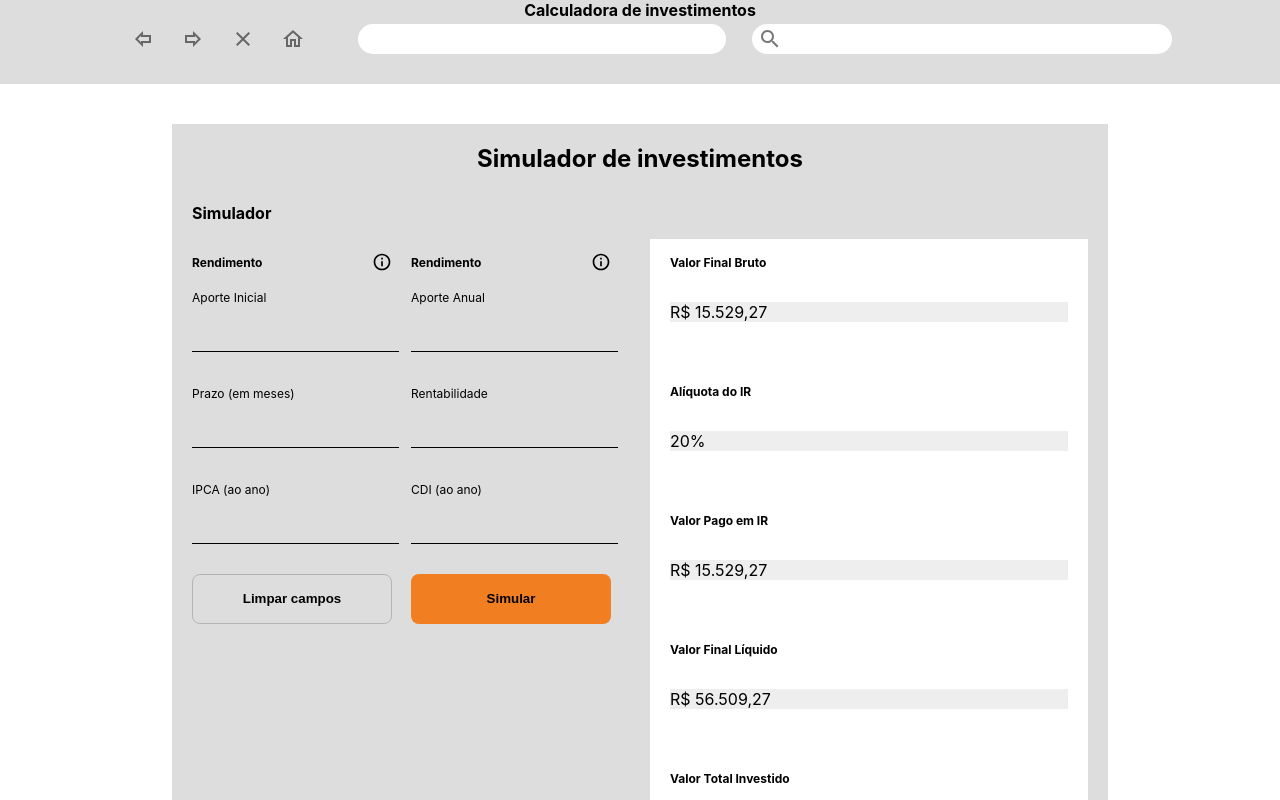
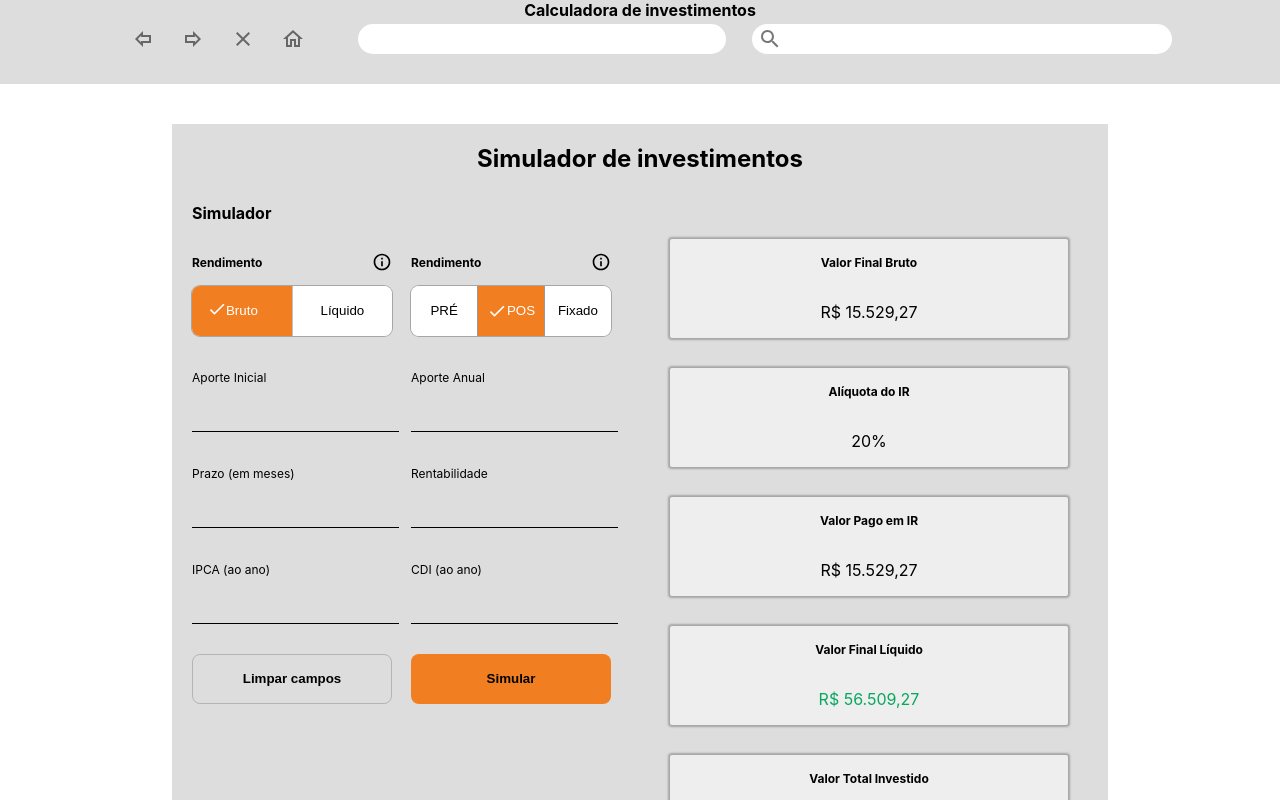
Before and after one commit to Jose-Caldas/desafio-eqi-investimentos, a React (Create React App) app: page / in a window 1280 px wide. Shown: the top 800 px of the page. Built offline with nearby package versions, Linux system fonts and the light colour scheme.

Commit message:
feat: updated simulation options

```diff
--- a/src/components/Simulator/Card/styles.ts
+++ b/src/components/Simulator/Card/styles.ts
@@ -2,7 +2,22 @@ import styled from "styled-components";
 
 export const Wrapper = styled.section`
   display: flex;
+  align-items: center;
   flex-direction: column;
+  background-color: #eee;
+  border-radius: 2px;
+  box-shadow: 0 0 2px 2px rgba(0, 0, 0, 0.25);
+
+  &:nth-child(6) {
+    p {
+      color: #08a85f;
+    }
+  }
+  &:nth-child(4) {
+    p {
+      color: #08a85f;
+    }
+  }
 `;
 
 export const Title = styled.h1`
--- a/src/components/Simulator/Income/index.tsx
+++ b/src/components/Simulator/Income/index.tsx
@@ -1,16 +1,27 @@
-import React, { useState } from "react";
+import React, { useEffect, useState } from "react";
 
-import { Header, Wrapper, Title } from "./styles";
+import {
+  Header,
+  Wrapper,
+  Title,
+  IncomingType,
+  LeftButtom,
+  RightButtom,
+  Icon,
+} from "./styles";
 import InfoOutlinedIcon from "@material-ui/icons/InfoOutlined";
+import CheckIcon from "@material-ui/icons/Check";
 import Button from "../../Button";
 import Input from "../../Input";
 import { incomeData } from "../../Input/input.data";
 
 const Income = () => {
   const [loading, setLoading] = useState(false);
+  const [checkedLeft, setCheckedLeft] = useState(false);
+  const [checkedRight, setCheckedRight] = useState(false);
 
   const handleOnClick = () => {
-    alert("Deseja realmente apagar os dados?");
+    alert("Os campos do formulário serão limpos!");
     setLoading(true);
 
     setTimeout(() => {
@@ -18,12 +29,48 @@ const Income = () => {
     }, 3000);
   };
 
+  const handleLeftButton = () => {
+    setCheckedLeft(!checkedLeft);
+    if (checkedRight) setCheckedRight(false);
+  };
+  const handleRightButton = () => {
+    setCheckedRight(!checkedRight);
+    if (checkedLeft) setCheckedLeft(false);
+  };
+
+  const styledButtonLeft = {
+    background: checkedLeft ? "#f27e22" : "#FFFFFF",
+    color: checkedLeft ? "#FFFF" : "#000",
+  };
+  const styledButtonRight = {
+    background: checkedRight ? "#f27e22" : "#FFFFFF",
+    color: checkedRight ? "#FFFF" : "#000",
+  };
+
+  useEffect(() => {
+    setCheckedLeft(true);
+  }, []);
+
   return (
     <Wrapper>
       <Header>
         <Title>Rendimento</Title>
         <InfoOutlinedIcon fontSize="small" />
       </Header>
+      <IncomingType>
+        <LeftButtom onClick={handleLeftButton} style={{ ...styledButtonLeft }}>
+          <Icon>{checkedLeft && <CheckIcon fontSize="small" />}</Icon>
+          Bruto
+        </LeftButtom>
+
+        <RightButtom
+          onClick={handleRightButton}
+          style={{ ...styledButtonRight }}
+        >
+          {checkedRight && <CheckIcon fontSize="small" />}
+          Líquido
+        </RightButtom>
+      </IncomingType>
       {incomeData.map((income) => (
         <Input id={income.id} label={income.label} key={income.id} />
       ))}
--- a/src/components/Simulator/Income/styles.ts
+++ b/src/components/Simulator/Income/styles.ts
@@ -15,3 +15,43 @@ export const Header = styled.header`
 export const Title = styled.h1`
   font-size: 12px;
 `;
+
+export const IncomingType = styled.div`
+  display: flex;
+  width: 100%;
+  height: 50px;
+  background-color: #eee;
+  margin-bottom: 30px;
+  border-radius: 8px;
+  box-shadow: 0 0 0 1px rgba(0, 0, 0, 0.25);
+`;
+
+export const LeftButtom = styled.button`
+  display: flex;
+  align-items: center;
+  justify-content: center;
+  width: 100%;
+  border: none;
+  border-top-left-radius: 8px;
+  border-bottom-left-radius: 8px;
+  position: relative;
+
+  cursor: pointer;
+`;
+export const RightButtom = styled.button`
+  display: flex;
+  align-items: center;
+  justify-content: center;
+  width: 100%;
+  border: none;
+  border-left: 1px solid #9999;
+  border-top-right-radius: 8px;
+  border-bottom-right-radius: 8px;
+  cursor: pointer;
+`;
+
+export const Icon = styled.div`
+  position: absolute;
+  color: white;
+  left: 15px;
+`;
--- a/src/components/Simulator/Indexing/index.tsx
+++ b/src/components/Simulator/Indexing/index.tsx
@@ -1,13 +1,25 @@
-import React, { useState } from "react";
+import React, { useEffect, useState } from "react";
 
-import { Header, Wrapper, Title } from "./styles";
+import {
+  Header,
+  Wrapper,
+  Title,
+  IndexingType,
+  LeftButtom,
+  CenterButton,
+  RightButtom,
+} from "./styles";
 import InfoOutlinedIcon from "@material-ui/icons/InfoOutlined";
 import Button from "../../Button";
 import Input from "../../Input";
 import { indexingData } from "../../Input/input.data";
+import CheckIcon from "@material-ui/icons/Check";
 
 const Indexing = () => {
   const [loading, setLoading] = useState(false);
+  const [checkedLeft, setCheckedLeft] = useState(false);
+  const [checkedRight, setCheckedRight] = useState(false);
+  const [checkedCenter, setCheckedCenter] = useState(false);
 
   const handleOnClick = () => {
     setLoading(true);
@@ -17,12 +29,67 @@ const Indexing = () => {
     }, 3000);
   };
 
+  const handleLeftButton = () => {
+    setCheckedLeft(!checkedLeft);
+    if (checkedRight) setCheckedRight(false);
+    if (checkedCenter) setCheckedCenter(false);
+  };
+
+  const handleCenterButton = () => {
+    setCheckedCenter(!checkedCenter);
+    if (checkedRight) setCheckedRight(false);
+    if (checkedLeft) setCheckedLeft(false);
+  };
+
+  const handleRightButton = () => {
+    setCheckedRight(!checkedRight);
+    if (checkedLeft) setCheckedLeft(false);
+    if (checkedCenter) setCheckedCenter(false);
+  };
+
+  const styledButtonLeft = {
+    background: checkedLeft ? "#f27e22" : "#FFFFFF",
+    color: checkedLeft ? "#FFFF" : "#000",
+  };
+  const styledButtonRight = {
+    background: checkedRight ? "#f27e22" : "#FFFFFF",
+    color: checkedRight ? "#FFFF" : "#000",
+  };
+  const styledButtonCenter = {
+    background: checkedCenter ? "#f27e22" : "#FFFFFF",
+    color: checkedCenter ? "#FFFF" : "#000",
+  };
+
+  useEffect(() => {
+    setCheckedCenter(true);
+  }, []);
+
   return (
     <Wrapper>
       <Header>
         <Title>Rendimento</Title>
         <InfoOutlinedIcon fontSize="small" />
       </Header>
+      <IndexingType>
+        <LeftButtom onClick={handleLeftButton} style={{ ...styledButtonLeft }}>
+          {checkedLeft && <CheckIcon fontSize="small" />}
+          PRÉ
+        </LeftButtom>
+        <CenterButton
+          onClick={handleCenterButton}
+          style={{ ...styledButtonCenter }}
+        >
+          {checkedCenter && <CheckIcon fontSize="small" />}
+          POS
+        </CenterButton>
+        <RightButtom
+          onClick={handleRightButton}
+          style={{ ...styledButtonRight }}
+        >
+          {checkedRight && <CheckIcon fontSize="small" />}
+          Fixado
+        </RightButtom>
+      </IndexingType>
       {indexingData.map((indexing) => (
         <Input key={indexing.id} label={indexing.label} id={indexing.id} />
       ))}
--- a/src/components/Simulator/Indexing/styles.ts
+++ b/src/components/Simulator/Indexing/styles.ts
@@ -15,3 +15,54 @@ export const Header = styled.header`
 export const Title = styled.h1`
   font-size: 12px;
 `;
+
+export const IndexingType = styled.div`
+  display: flex;
+  width: 100%;
+  height: 50px;
+  background-color: #eee;
+  margin-bottom: 30px;
+  border-radius: 8px;
+  box-shadow: 0 0 0 1px rgba(0, 0, 0, 0.25);
+`;
+
+export const LeftButtom = styled.button`
+  display: flex;
+  align-items: center;
+  justify-content: center;
+  width: 100%;
+  border: none;
+  border-top-left-radius: 8px;
+  border-bottom-left-radius: 8px;
+  position: relative;
+
+  cursor: pointer;
+`;
+
+export const CenterButton = styled.button`
+  display: flex;
+  align-items: center;
+  justify-content: center;
+  width: 100%;
+  border: none;
+  border-left: 1px solid #999;
+  border-right: 1px solid #999;
+  cursor: pointer;
+`;
+
+export const RightButtom = styled.button`
+  display: flex;
+  align-items: center;
+  justify-content: center;
+  width: 100%;
+  border: none;
+  border-top-right-radius: 8px;
+  border-bottom-right-radius: 8px;
+  cursor: pointer;
+`;
+
+export const Icon = styled.div`
+  position: absolute;
+  color: white;
+  left: 15px;
+`;
--- a/src/components/Simulator/styles.ts
+++ b/src/components/Simulator/styles.ts
@@ -31,7 +31,6 @@ export const Options = styled.div`
 `;
 
 export const Result = styled.div`
-  background-color: white;
   padding: 0 20px;
 `;
 
@@ -39,8 +38,5 @@ export const Grid = styled.div`
   display: grid;
   grid-template-columns: repeat(auto-fill, minmax(200px, 1fr));
   gap: 30px;
-
-  p {
-    background-color: #eee;
-  }
+  margin-bottom: 20px;
 `;
```
